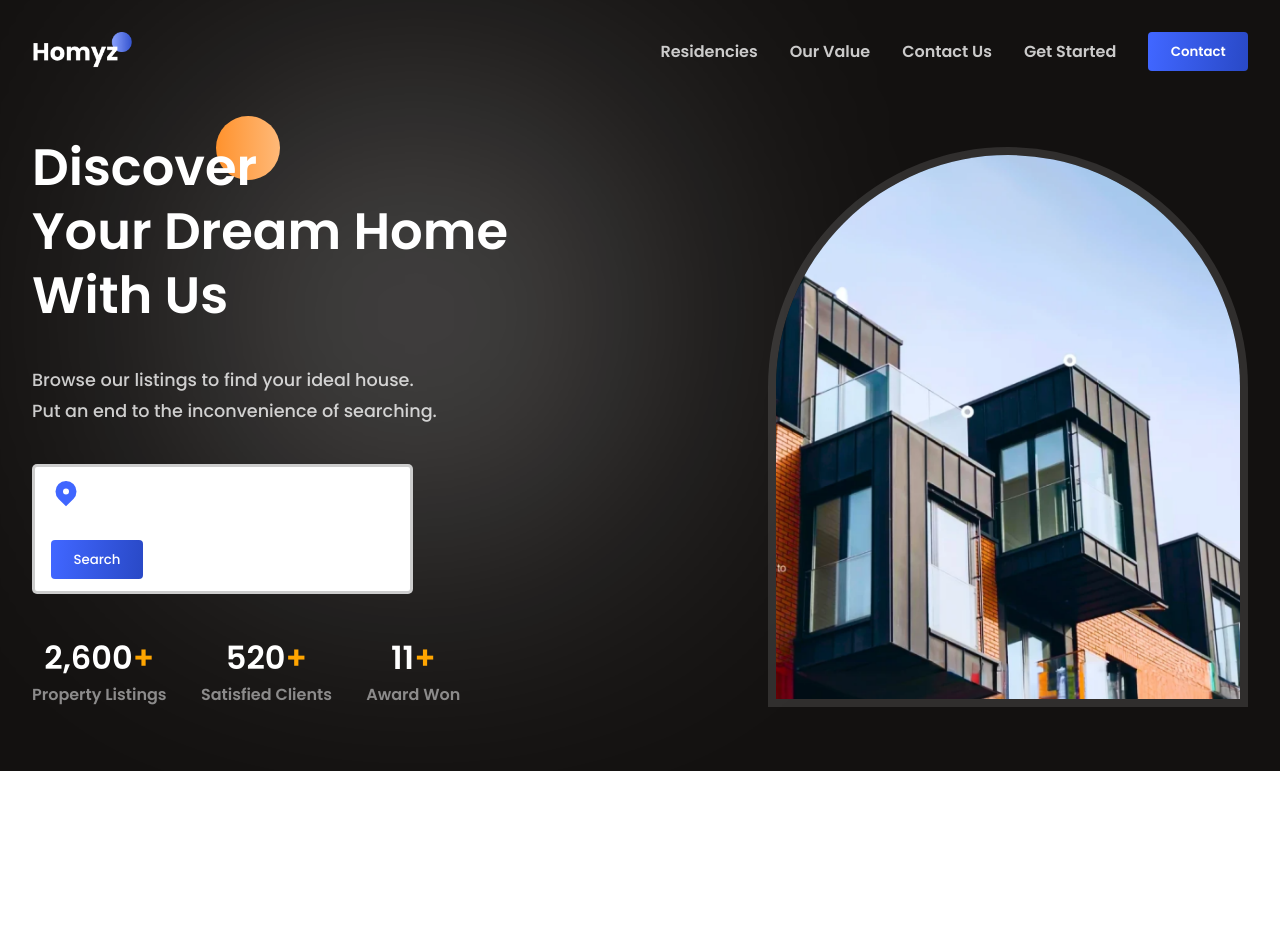
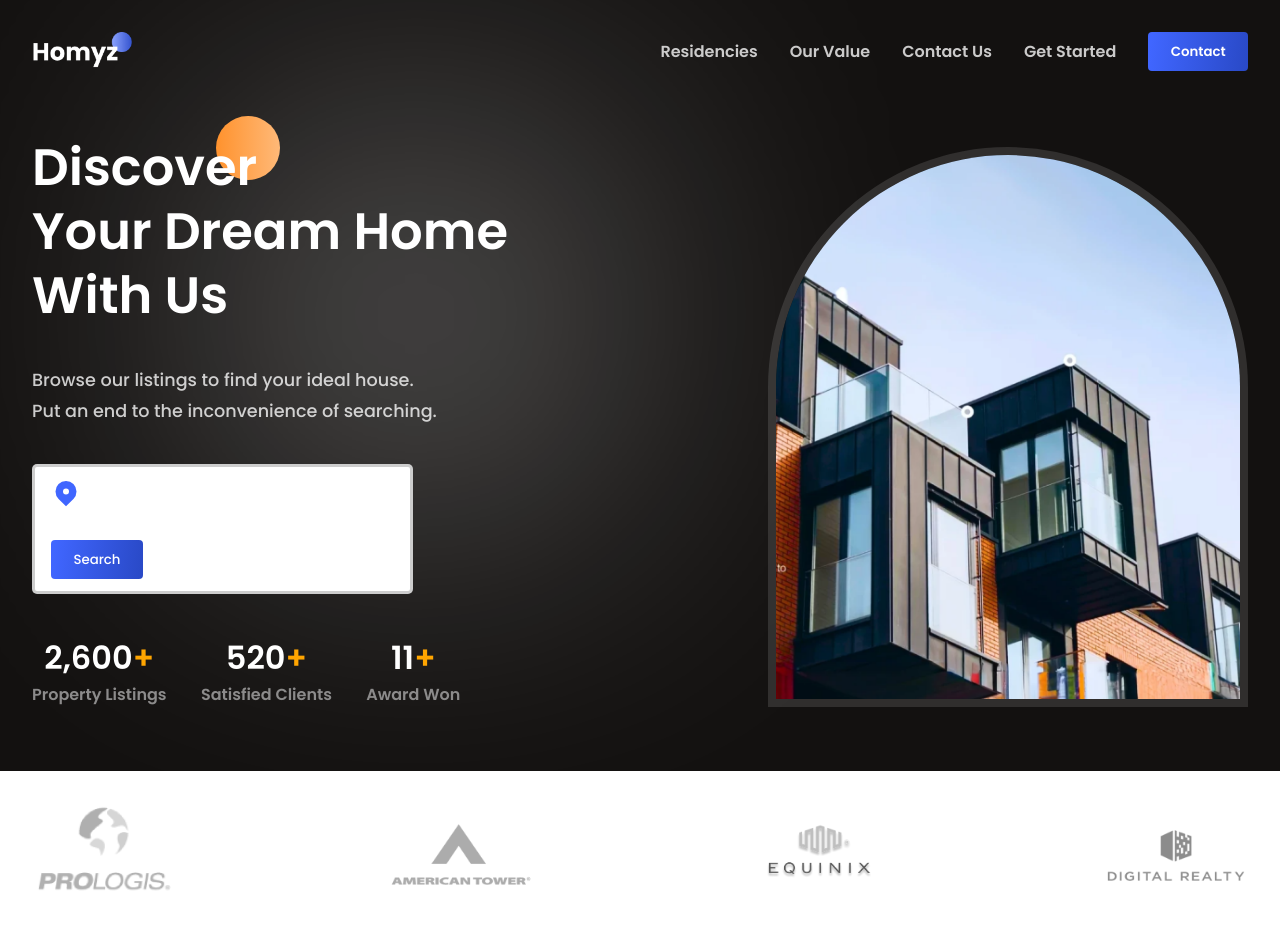
Before and after one commit to Amit-TheOne/Homzy, a React (Vite) app: page / in a window 1280 px wide. Shown: the top 928 px of the page. Before the commit the page ends 800 px from the top, so only its background shows below. Built offline with nearby package versions, Linux system fonts and the light colour scheme.

Commit message:
Created: Companies Component

```diff
--- a/src/App.jsx
+++ b/src/App.jsx
@@ -1,6 +1,7 @@
 import Hero from "./components/Hero/Hero";
 import Navbar from "./components/Navbar/Navbar";
 import "./App.css";
+import Companies from "./components/Companies/Companies";
 
 function App() {
     return (
@@ -10,6 +11,7 @@
                 <Navbar />
                 <Hero />
             </div>
+            <Companies />
         </div>
     );
 }
--- /dev/null
+++ b/src/components/Companies/Companies.css
@@ -0,0 +1,7 @@
+.c-container {
+  gap: 1rem;
+}
+
+.c-container>img {
+  width: 9rem;
+}
--- /dev/null
+++ b/src/components/Companies/Companies.jsx
@@ -0,0 +1,16 @@
+import "./Companies.css";
+
+const Companies = () => {
+    return (
+        <section className="c-wrapper">
+            <div className="paddings innerWidth flexCenter c-container">
+                <img src="src/assets/prologis.png" alt="Company 1" />
+                <img src="src/assets/tower.png" alt="Company 2" />
+                <img src="src/assets/equinix.png" alt="Company 3" />
+                <img src="src/assets/realty.png" alt="Company 4" />
+            </div>
+        </section>
+    );
+};
+
+export default Companies;
```
